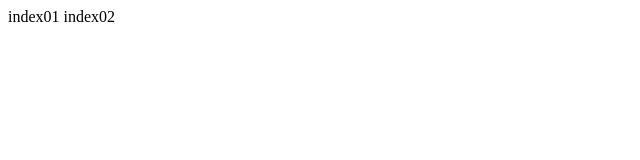
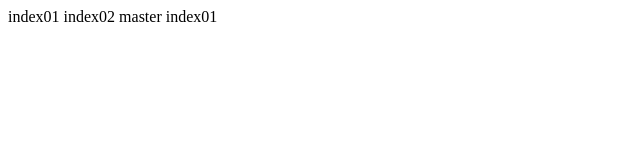
Before and after one commit to yulllls/3.30, a plain HTML site: page index.html in a window 1280 px wide. Shown: the whole page, without its empty margins (0-640 px from the left). Drawn offline with Linux system fonts and the light colour scheme.

Commit message:
master v-01

```diff
--- a/index.html
+++ b/index.html
@@ -11,5 +11,7 @@
 index01
 index02
 
+master index01
+
 </body>
 </html>
```
